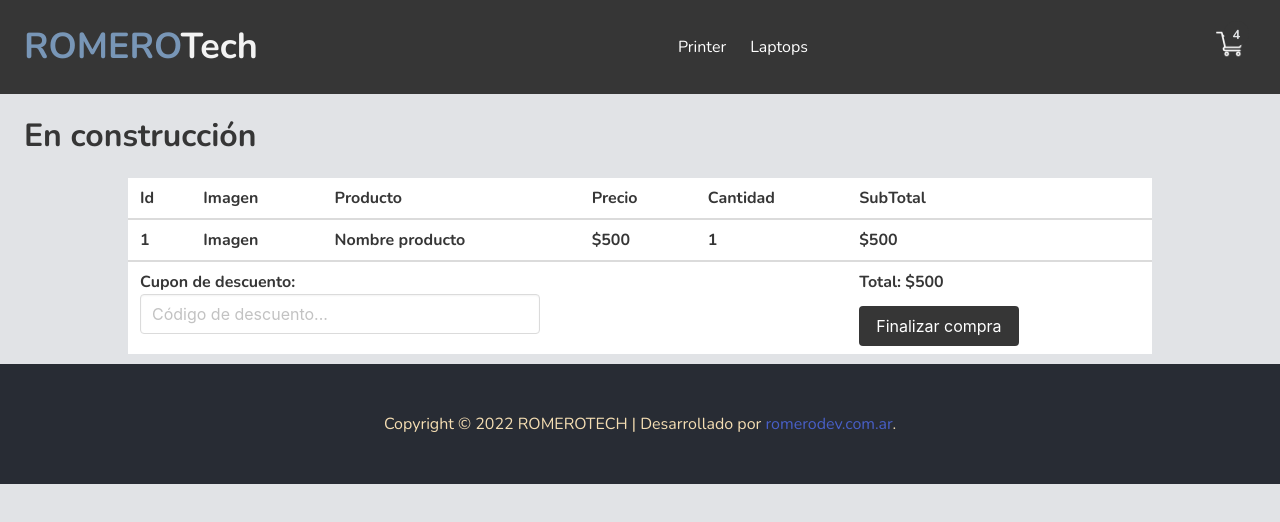
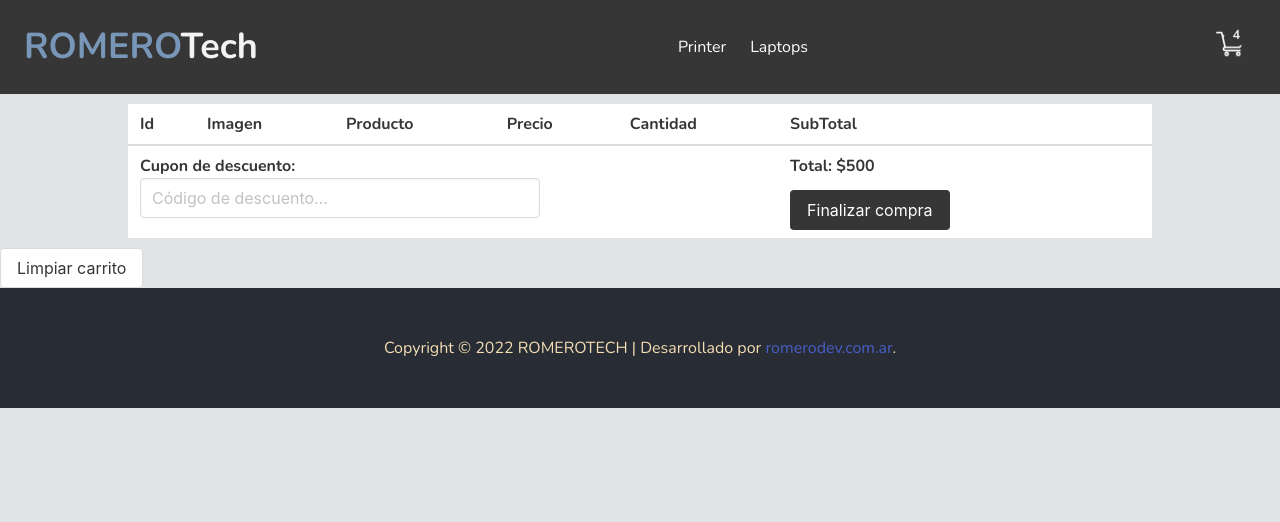
Before and after one commit to romemarce/reactjs-marcelo-romero, a React (Create React App) app: page /cart in a window 1280 px wide. Shown: the top 522 px of the page. Built offline with nearby package versions, Linux system fonts and the light colour scheme.

Commit message:
romerotech-romero

```diff
--- a/src/App.js
+++ b/src/App.js
@@ -1,14 +1,44 @@
 import 'bulma/css/bulma.min.css';
-import React from 'react';
+import React, { useState } from 'react';
 import { BrowserRouter, Route, Routes } from 'react-router-dom';
 import './assets/css/index.css';
+import { AllContext } from './components/Context/AllContext';
 import CartListContainer from './components/pages/CartListContainer';
 import ErrorContainer from './components/pages/ErrorContainer';
 import ItemDetailContainer from './components/pages/ItemDetailContainer';
 import ItemListContainer from './components/pages/ItemListContainer';
 import DefaultLayout from './layout/Default';
 const App = () => {
+  const [cart, setCart] = useState([])
+
+  const addItem = (product) => {
+    // Agrega / acutaliza un producto del carrito
+    let existe = false
+    cart.forEach((e) => {
+      if (e.id === product.id) {
+        existe = true
+        e.amount += product.amount
+      }
+    })
+    setCart( existe ? [...cart] : [...cart, product] )
+  }
+  const removeItem = (id)=>{
+    setCart([...cart.filter((product)=> product.id !== id )])
+  }
+  const clearItems=()=>{
+    setCart([])
+  }
+  const context = {
+    cartList: {
+      cart,
+      addItem,
+      removeItem,
+      clearItems
+    }
+  }
+
   return (
+    <AllContext.Provider value={context}>
       <BrowserRouter>
         <DefaultLayout>
           <Routes>
@@ -21,6 +51,7 @@ const App = () => {
           </Routes>
         </DefaultLayout>
       </BrowserRouter>
+    </AllContext.Provider>
   );
 }
 
--- a/src/assets/css/index.css
+++ b/src/assets/css/index.css
@@ -74,6 +74,9 @@ footer {
   font-size: 20px;
 }
 /* UTILS */
+.table-tr th{
+  vertical-align: middle;
+}
 .title-logo{
   color: #f3f3f3;
   font-weight: bold;
--- /dev/null
+++ b/src/components/Context/AllContext.js
@@ -0,0 +1,2 @@
+import { createContext } from "react";
+export const AllContext = createContext(null);
--- a/src/components/Header/CartWidget.js
+++ b/src/components/Header/CartWidget.js
@@ -1,5 +1,6 @@
 import React from "react";
 import cartIcon from "./../../assets/img/cart-icon.png";
+
 const CartWidget = ({ count }) => {
   count = count>9 ? "9+" : count
   return (
--- a/src/components/pages/CartListContainer.js
+++ b/src/components/pages/CartListContainer.js
@@ -1,12 +1,15 @@
-import React from "react";
+import React, { useContext } from "react";
+import { AllContext } from "../Context/AllContext";
+import deleteIcon from "./../../assets/img/delete-icon.png"
 
 const CartListContainer = () => {
+  const { cartList } = useContext(AllContext)
+  const { cart, removeItem, clearItems } = cartList
+
   return (
     <main className="contaier">
       <section className="columns is-multiline is-mobile">
         <section className="column is-12">
-          <h1 className="title m-5">En construcción</h1>
-
           <table className="table" style={{ width: "100%", maxWidth: "80%", margin: "10px auto" }}>
             <thead>
               <tr>
@@ -16,6 +19,7 @@ const CartListContainer = () => {
                 <th>Precio</th>
                 <th>Cantidad</th>
                 <th>SubTotal</th>
+                <th style={{width: "5%"}}></th>
               </tr>
             </thead>
             <tfoot>
@@ -25,21 +29,29 @@ const CartListContainer = () => {
                   <input style={{ maxWidth: "400px", display: "block" }} className="input" type="text" placeholder="Código de descuento..." />
                 </th>
                 <th>Total: $500
-                <button className="button mt-3 is-dark" style={{display:"block"}}>Finalizar compra</button>
+                  <button className="button mt-3 is-dark" style={{ display: "block" }}>Finalizar compra</button>
                 </th>
               </tr>
             </tfoot>
             <tbody>
-              <tr>
-                <th>1</th>
-                <th>Imagen</th>
-                <th>Nombre producto</th>
-                <th>$500</th>
-                <th>1</th>
-                <th>$500</th>
-              </tr>
+              {
+                cart && cart.map(({ id, title, price, pictureUrl, amount }) =>
+                  <tr key={id} className="table-tr">
+                    <th>{id}</th>
+                    <th><img src={pictureUrl} width="100px" alt={title} /></th>
+                    <th>{title}</th>
+                    <th>${price}</th>
+                    <th>{amount}</th>
+                    <th>${price}</th>
+                    <td>
+                      <img onClick={()=>removeItem(id)} src={deleteIcon} alt="remove" className="pt-5" />
+                    </td>
+                  </tr>
+                )
+              }
             </tbody>
           </table>
+          <button className="button" onClick={clearItems}> Limpiar carrito </button>
         </section>
       </section>
     </main>
--- a/src/components/pages/ItemDetail.js
+++ b/src/components/pages/ItemDetail.js
@@ -1,10 +1,17 @@
-import React, { useState } from "react";
-import { NavLink } from "react-router-dom";
+import React, { useContext, useState } from "react";
+import { AllContext } from "../Context/AllContext";
 import ItemCount from "./ItemCount";
 
 const ItemDetail = ({ product }) => {
   const { title, price, pictureUrl, description, stock } = product;
-  const [count, setCount] = useState(0);
+  const [count, setCount] = useState(1);
+
+  const { addItem } = useContext(AllContext).cartList
+
+  const handleAddProduct = ()=>{
+    addItem( {...product, amount: count} )
+    setCount(1)
+  }
   const handleClick = (type) => {
     console.log(type)
     switch (type) {
@@ -27,7 +34,7 @@ const ItemDetail = ({ product }) => {
           <p className="subtitle">{description}</p>
           <p className="product-single-price">${price}</p>
           <ItemCount onAdd={handleClick} count={count} />
-          <NavLink to={"/cart"} className={"button is-dark mt-5"}>Agregar al carrito</NavLink>
+          <button className="button is-dark mt-5" onClick={handleAddProduct}>Agregar al carrito</button>
         </div>
       </article>
     </>
```
Also changed, not shown: src/assets/img/delete-icon.png (added). Lines whose indentation alone changed are shown as unchanged.
